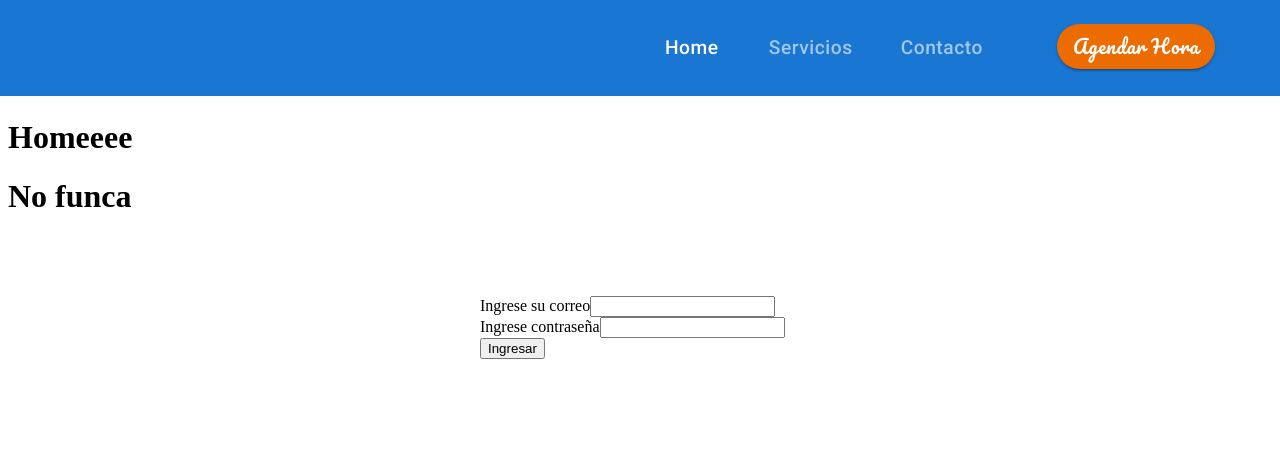
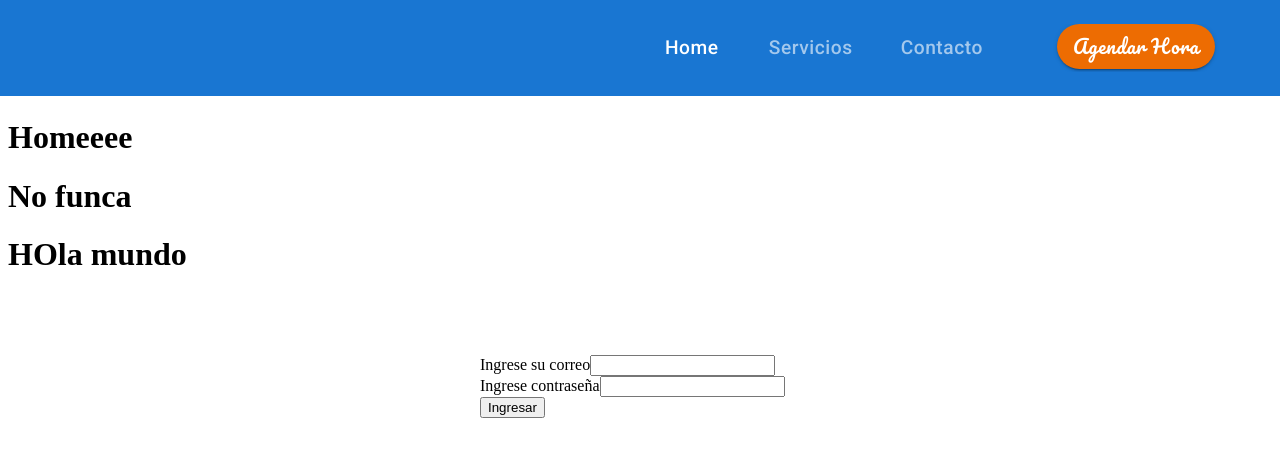
Before and after one commit to CamiloERH/proyectosoftware, a React (Create React App) app: page / in a window 1280 px wide. Shown: the top 456 px of the page. Built offline with nearby package versions, Linux system fonts and the light colour scheme.

Commit message:
Update App.js

```diff
--- a/src/App.js
+++ b/src/App.js
@@ -21,6 +21,7 @@ function App() {
             <div>
               <h1>Homeeee</h1>
               <h1>No funca </h1>
+              <h1>HOla mundo </h1>
               <Login/>
 
             </div>}
```
